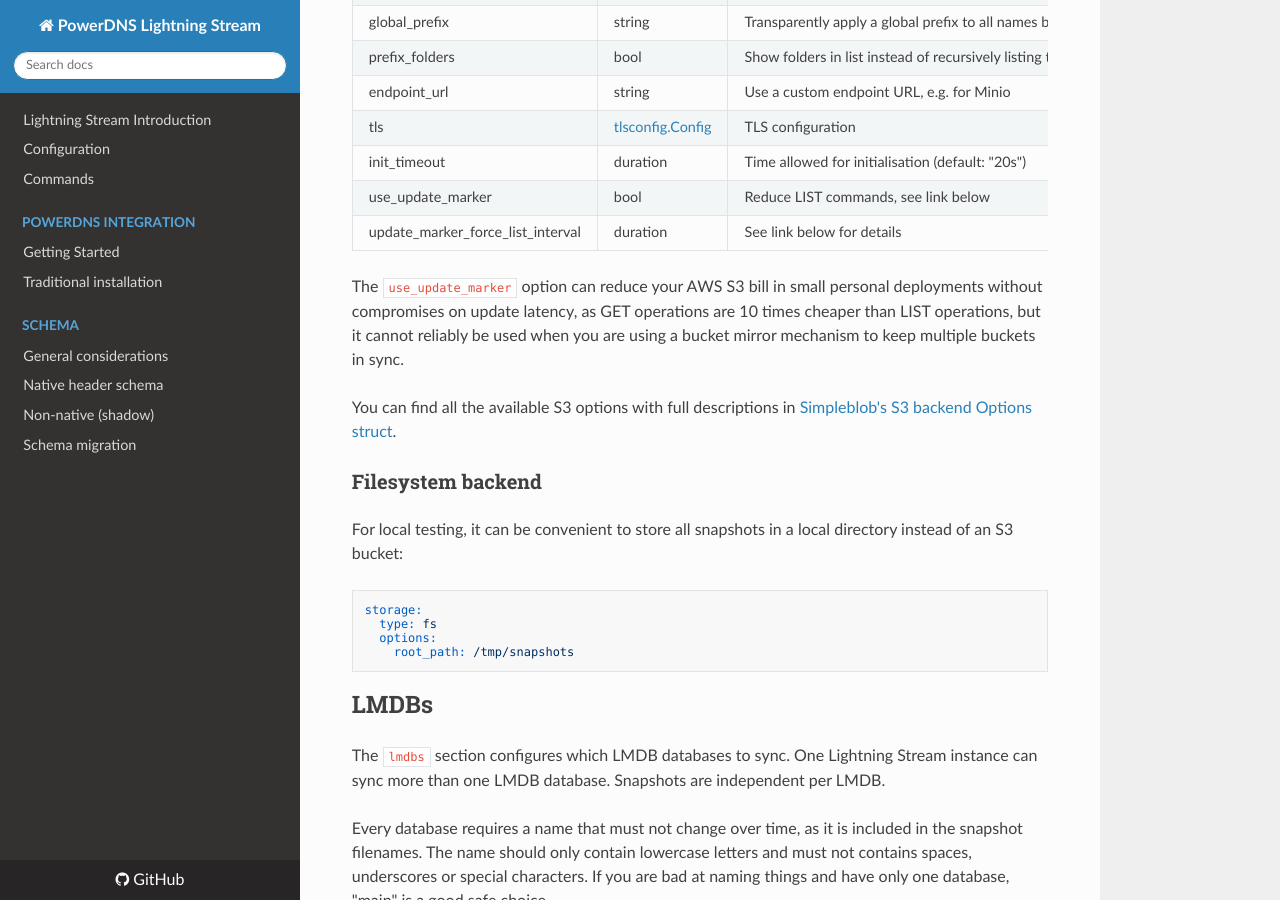
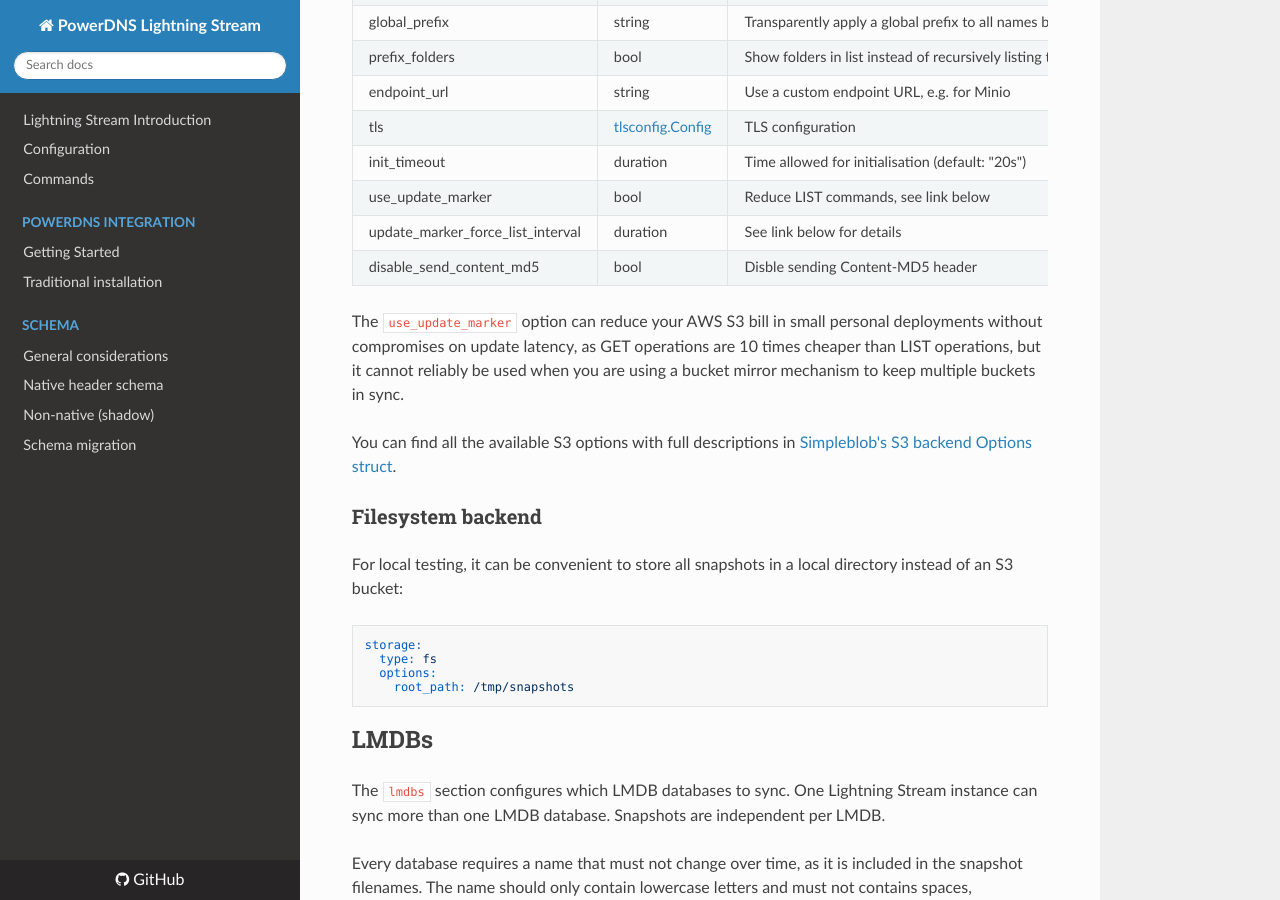
Before and after one commit to PowerDNS/lightningstream, an MkDocs documentation site: the page built from docs/configuration.template.md, in a window 1280 px wide and 900 px high, scrolled down 2055 px. Built offline with MkDocs 1.6.1, drawn with Linux system fonts in a browser that asks for light colours; nearby versions of some CDN libraries.

Commit message:
Update configuration.template.md
Add disable_send_content_md5 for S3 Backend

```diff
--- a/docs/configuration.template.md
+++ b/docs/configuration.template.md
@@ -94,6 +94,7 @@ Currently available options:
 | init_timeout | duration | Time allowed for initialisation (default: "20s") |
 | use_update_marker | bool | Reduce LIST commands, see link below |
 | update_marker_force_list_interval | duration | See link below for details |
+| disable_send_content_md5 | bool | Disble sending Content-MD5 header |
 
 The `use_update_marker` option can reduce your AWS S3 bill in small personal
 deployments without compromises on update latency, as GET operations are 10 times cheaper
```
